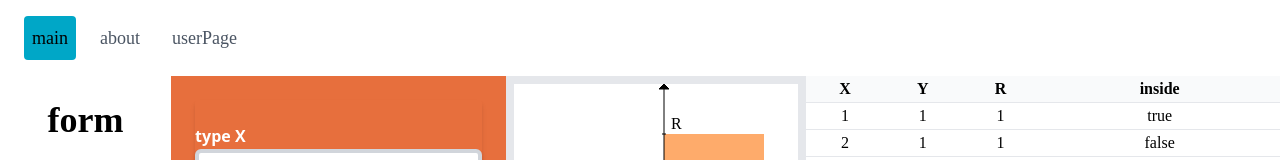
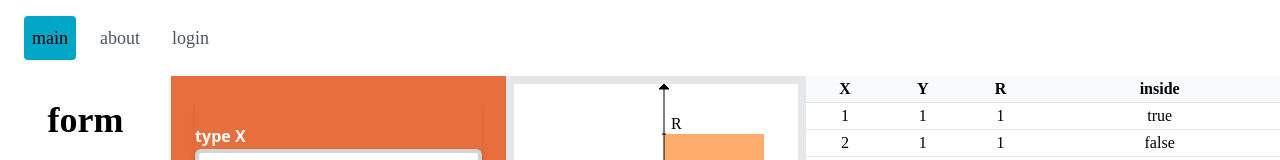
Before and after one commit to kamilchulakov/weblab4-vue3, a Vue app: page / in a window 1280 px wide. Shown: the top 160 px of the page. Built offline with nearby package versions, Linux system fonts and the light colour scheme.

Commit message:
Add login/logout buttons

```diff
--- a/src/App.vue
+++ b/src/App.vue
@@ -13,15 +13,23 @@
             :curr="tabName === 'about'"
             @click="this.tabName = 'about'"
           />
-          <Nava v-if="login"
-                :text="t('userPage')"
-                :curr="tabName === 'profile'"
-                @click="this.tabName = 'profile'"
+          <Nava
+            v-if="isLogin"
+            :text="t('userPage')"
+            :curr="tabName === 'profile'"
+            @click="this.tabName = 'profile'"
           />
-          <Nava v-if="!login"
-                :text="Login"
-                :curr="true"
-                @click="alert('login')"
+          <Nava
+            v-if="isLogin"
+            :text="t('logout')"
+            :curr="false"
+            @click="logout"
+          />
+          <Nava
+            v-if="!isLogin"
+            :text="t('login')"
+            :curr="false"
+            @click="login"
           />
         </div>
       </div>
@@ -65,20 +73,19 @@ export default {
     return { t };
   },
   mounted() {
-    Object.entries(this.mapOfPages).forEach((pageName)=> {
-        if (window.location.href.indexOf(pageName[0]) > -1) {
-          this.tabName = pageName[0];
-        }
+    Object.entries(this.mapOfPages).forEach((pageName) => {
+      if (window.location.href.indexOf(pageName[0]) > -1) {
+        this.tabName = pageName[0];
       }
-    )
+    });
   },
 
   data() {
     return {
       tabName: "main",
       devMode: false,
-      login: true,
-      mapOfPages: {"main": Main, "form": Main, "profile": Profile, "about": About}
+      isLogin: false,
+      mapOfPages: { main: Main, form: Main, profile: Profile, about: About },
     };
   },
 
@@ -90,12 +97,18 @@ export default {
 
   watch: {
     tabName() {
-      window.history.pushState(
-        null,
-        document.title,
-        `${this.tabName}`
-      );
-    }
+      window.history.pushState(null, document.title, `${this.tabName}`);
+    },
+  },
+
+  methods: {
+    login() {
+      this.isLogin = true;
+    },
+
+    logout() {
+      this.isLogin = false;
+    },
   }
 };
 </script>
--- a/src/locales/en.json
+++ b/src/locales/en.json
@@ -9,5 +9,7 @@
   "inside": "Inside",
   "submit": "Submit",
   "clear": "Clear",
-  "userPage": "Profile"
+  "userPage": "Profile",
+  "login": "Login",
+  "logout": "Logout"
 }
--- a/src/locales/ru.json
+++ b/src/locales/ru.json
@@ -9,5 +9,7 @@
   "inside": "Попал",
   "submit": "Отправить",
   "clear": "Очистить",
-  "userPage": "Про тебя"
+  "userPage": "Про тебя",
+  "login": "Войти",
+  "logout": "Выйти"
 }
```
